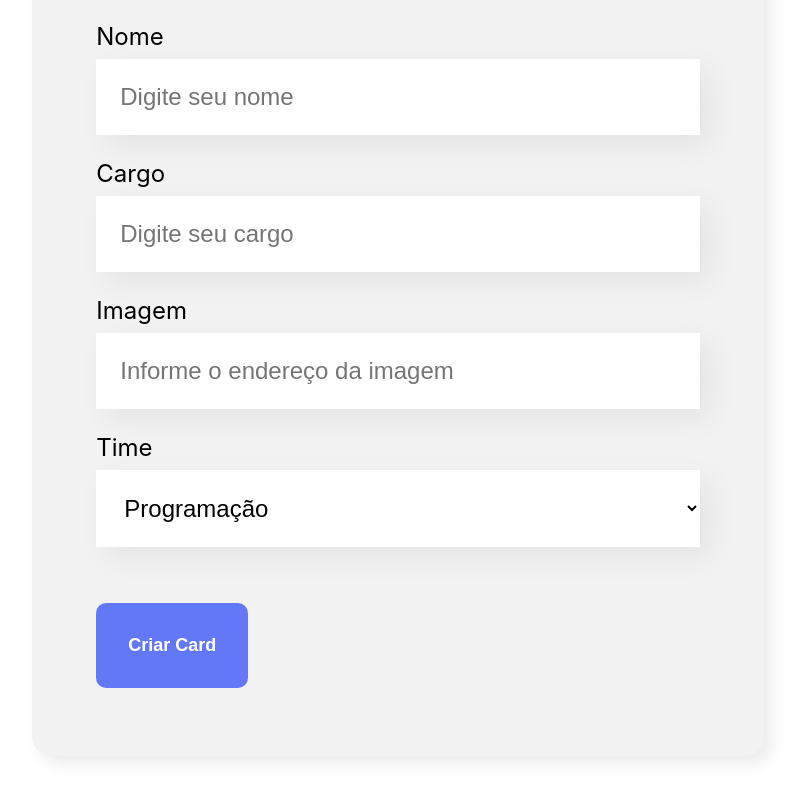
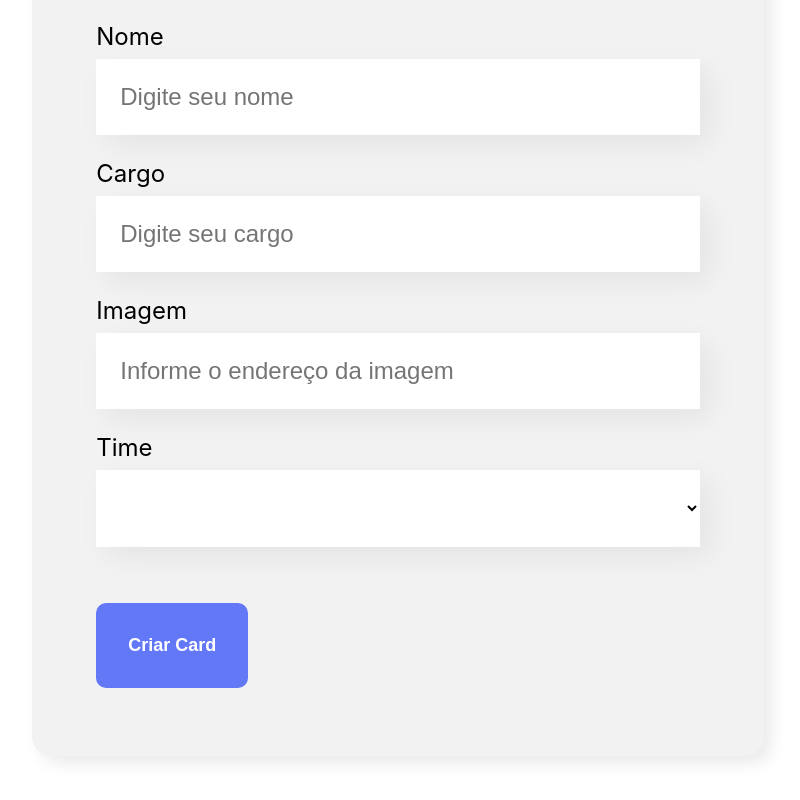
Before and after one commit to Juanmicheljm65/React-Project, a React (Create React App) app: page / in a window 1280 px wide. Shown: the part 665-1465 px from the top of the page, without its empty margins (242-1042 px from the left). Built offline with nearby package versions, Linux system fonts and the light colour scheme; the HTML template or start-up script is replaced by a standard one.

Commit message:
Finalizando projeto com ajustes finais para resolução de bugs

```diff
--- a/src/componentes/Colaborador/Colaborador.css
+++ b/src/componentes/Colaborador/Colaborador.css
@@ -1,5 +1,6 @@
 .colaborador {
     width: 280px;
+    padding-bottom: 12px;
 }
 
 .colaborador .cabecalho {
--- a/src/componentes/Colaborador/index.js
+++ b/src/componentes/Colaborador/index.js
@@ -1,9 +1,9 @@
 import "./Colaborador.css";
 
-const Colaborador = ({ nome, imagem, cargo }) => {
+const Colaborador = ({ nome, imagem, cargo, corDeFundo }) => {
   return (
     <div className="colaborador">
-      <div className="cabecalho">
+      <div className="cabecalho" style={{ backgroundColor: corDeFundo }}>
         <img src={imagem} alt={nome} />
       </div>
       <div className="rodape">
--- a/src/componentes/ListaSuspensa/index.js
+++ b/src/componentes/ListaSuspensa/index.js
@@ -5,7 +5,8 @@ const ListaSuspensa = (props) => {
   return (
     <div className="lista-suspensa">
       <label>{props.label}</label>
-      <select onChange={e => props.aoAlterado(e.target.value)} required={props.obrigatorio} value={props.value}>
+      <select onChange={e => props.aoAlterado(e.target.value)} required={props.obrigatorio} value={props.valor}>
+        <option value=""></option>
         {props.itens.map((item) => {
           return <option key={item}>{item}</option>;
         })}
--- a/src/componentes/Time/index.js
+++ b/src/componentes/Time/index.js
@@ -10,6 +10,8 @@ const Time = (props) => {
       <div className="colaboradores">
         {props.colaboradores.map((colaborador) => (
           <Colaborador
+            corDeFundo={props.corPrimaria}
+            key={colaborador.nome}
             nome={colaborador.nome}
             cargo={colaborador.cargo}
             imagem={colaborador.imagem}
```
